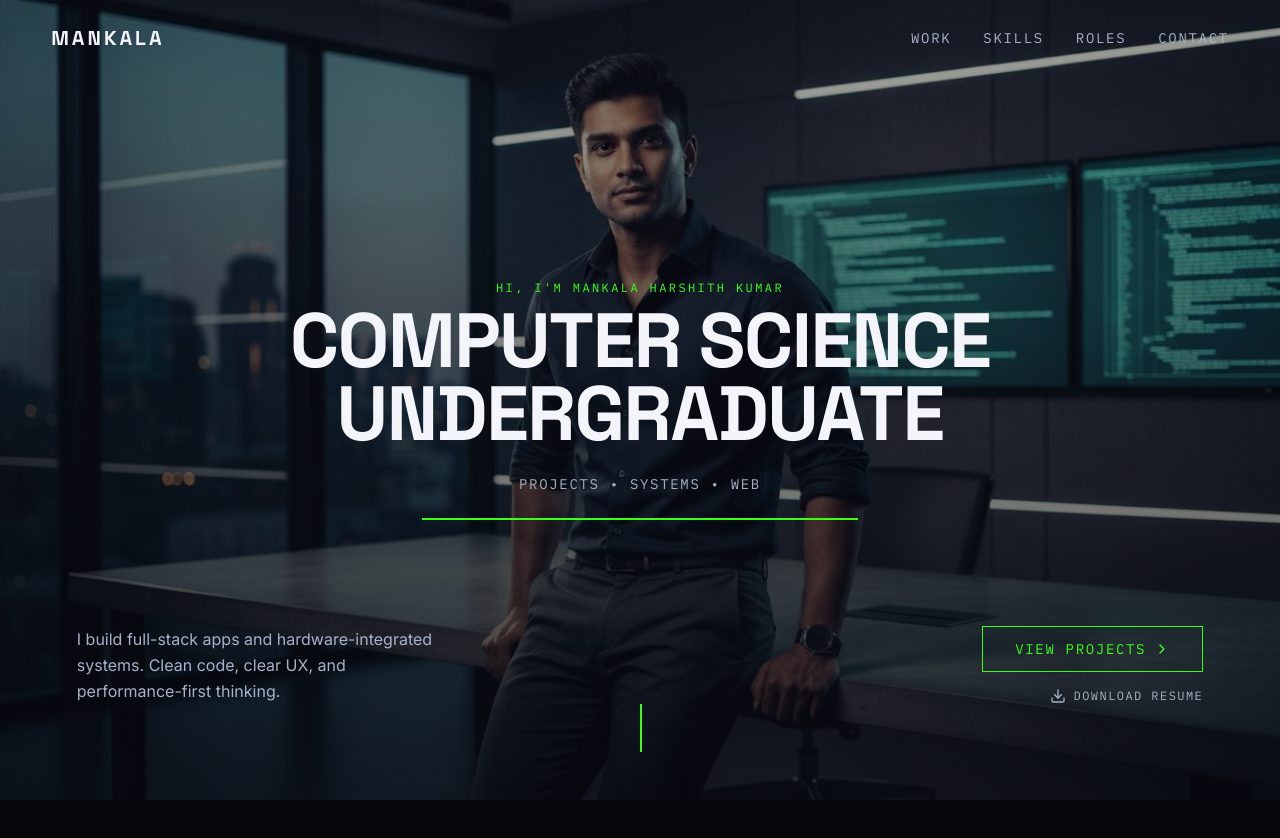
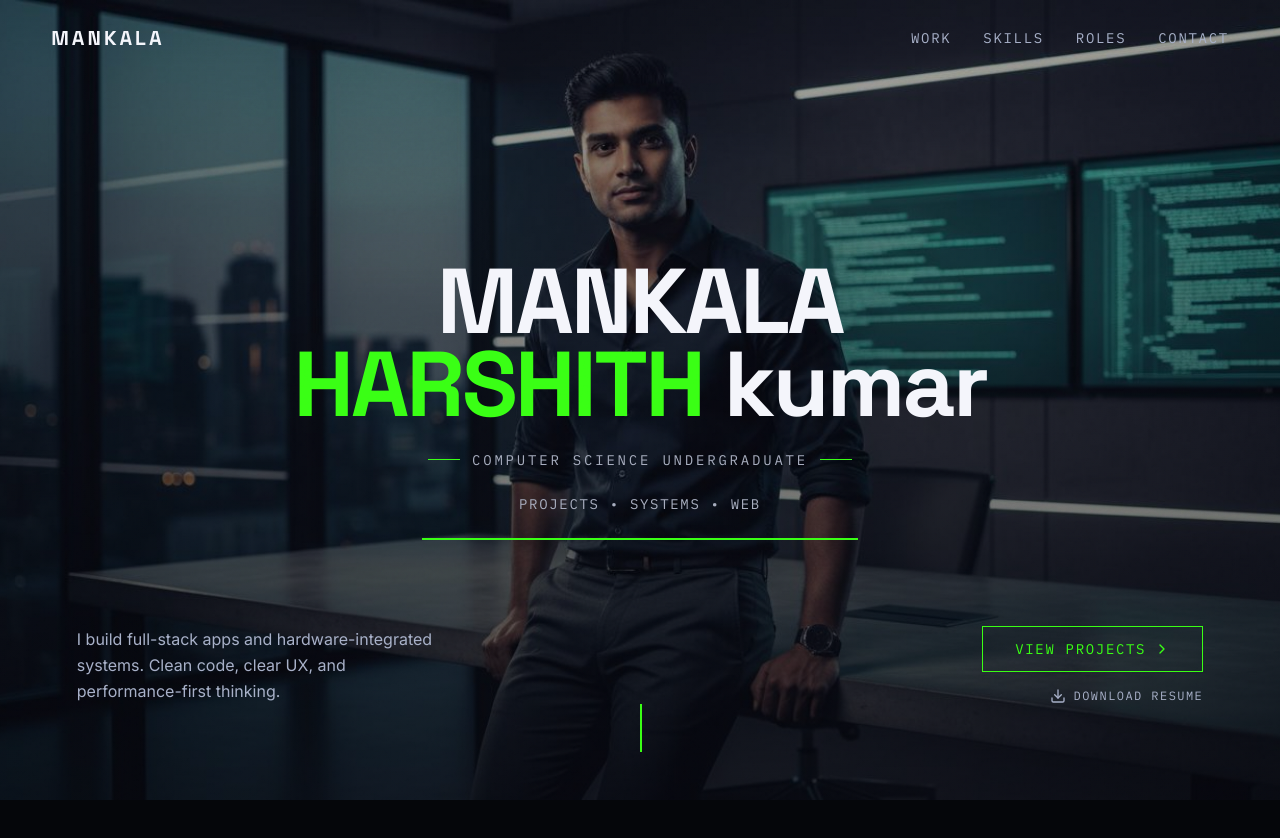
Before and after one commit to Harshith0525/Portfolio, a React (Vite) app: page / in a window 1280 px wide. Shown: the top 838 px of the page. Built offline with nearby package versions, Linux system fonts and the light colour scheme.

Commit message:
UI: Highlight name in Hero and fix broken project/form links

```diff
--- a/src/App.tsx
+++ b/src/App.tsx
@@ -452,15 +452,15 @@ function App() {
         <div className="relative z-10 w-full h-full flex flex-col justify-center items-center px-[6vw]">
           {/* Headline */}
             <div className="headline-container text-center perspective-1000">
-              <p className="headline-word mb-2 font-mono text-xs uppercase tracking-[0.2em] text-accent">
-                HI, I'M MANKALA HARSHITH kumar
+              <h1 className="font-heading font-bold text-[clamp(44px,8vw,92px)] text-foreground leading-[0.9] tracking-[-0.03em] mb-6">
+                <span className="headline-word inline-block">MANKALA</span><br />
+                <span className="headline-word inline-block text-accent">HARSHITH</span> <span className="headline-word inline-block">kumar</span>
+              </h1>
+              <p className="subheadline font-mono text-sm uppercase tracking-[0.2em] text-muted-foreground flex items-center justify-center gap-3">
+                <span className="accent-line w-8 h-[1px] bg-accent" />
+                COMPUTER SCIENCE UNDERGRADUATE
+                <span className="accent-line w-8 h-[1px] bg-accent" />
               </p>
-              <h1 className="font-heading font-bold text-[clamp(36px,6vw,84px)] text-foreground leading-[0.95] tracking-[-0.02em]">
-                <span className="headline-word inline-block">COMPUTER</span>{' '}
-                <span className="headline-word inline-block">SCIENCE</span>
-                <br />
-                <span className="headline-word inline-block">UNDERGRADUATE</span>
-              </h1>
             <p className="subheadline mt-6 font-mono text-sm uppercase tracking-[0.12em] text-muted-foreground">
               PROJECTS • SYSTEMS • WEB
             </p>
@@ -518,7 +518,7 @@ function App() {
           <div className="flex-1 flex flex-col md:flex-row gap-8 items-center justify-center">
             {/* Project A */}
             <a
-              href="https://github.com/Harshith0525/Online-Blood-Donation-System"
+              href="https://github.com/Harshith0525/Online-Blood-Donation-Management-System"
               target="_blank"
               rel="noopener noreferrer"
               className="project-card-left w-full md:w-[38vw] card-border p-8 bg-[rgba(5,6,11,0.6)] backdrop-blur-sm block hover:bg-[rgba(11,14,26,0.8)] transition-colors cursor-pointer group"
@@ -809,7 +809,7 @@ function App() {
               <div className="card-border p-8 bg-[rgba(5,6,11,0.6)]">
                 <h3 className="font-heading text-xl font-semibold text-foreground mb-6">Get in Touch</h3>
                 <form
-                  action="https://formspree.io/f/harshithkumarmankala883@gmail.com"
+                  action="https://formspree.io/harshithkumarmankala883@gmail.com"
                   method="POST"
                   className="space-y-4"
                 >
```
